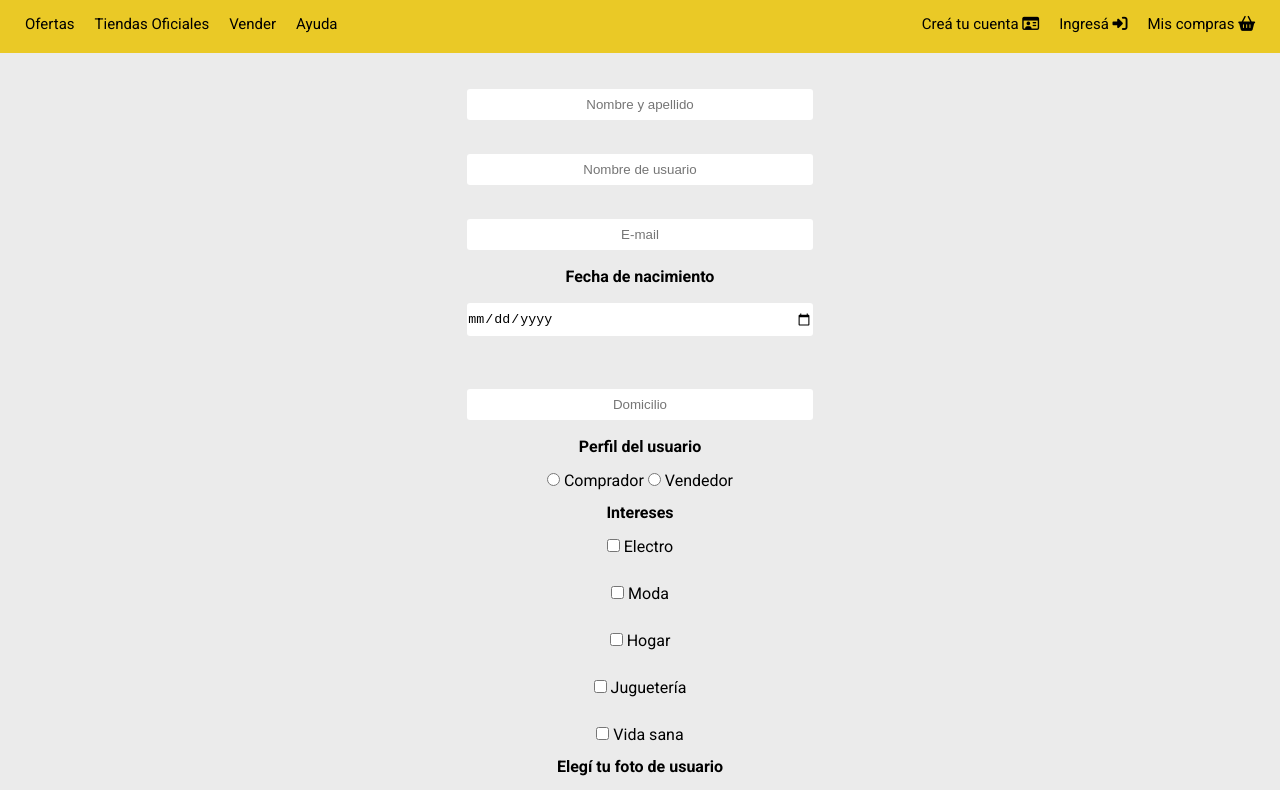
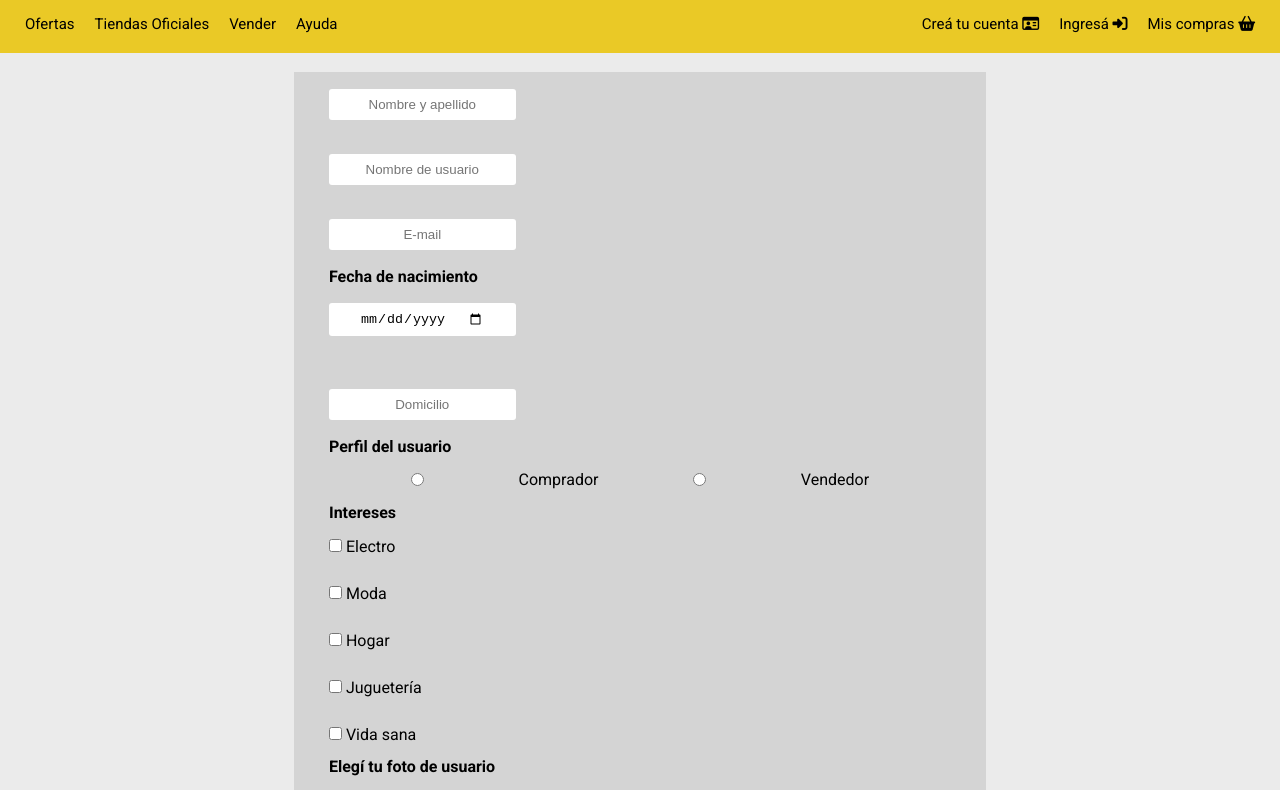
Before and after one commit to MoiZuleta98/Ecommerce-MercadoLiebre-MoisesZuleta, a website: page views/register.html in a window 1280 px wide. Shown: the part 151-941 px from the top of the page. Drawn offline with Linux system fonts and the light colour scheme; files that its build step writes are made by us from their sources.

Commit message:
Modificacion de formulario de registro, mejoramos el flebox en formato mobile phone y tablet

```diff
--- a/public/css/style.css
+++ b/public/css/style.css
@@ -231,11 +231,34 @@ footer .icons-footer{
 
 /*login.html-register.html*/
 
-.login form,
-.register form .register-input_top, .register-input_center,.register-input_bottom{
+.form_register{
+    background-color: #d4d4d4;
     display: flex;
     flex-direction: column;
     flex-wrap: wrap;
+}
+
+.login form,
+.register form .register-input_top, .register-input_center,.register-input_bottom,
+.conteiner-buttons,
+.birth_date,
+.userProfile,
+.interests-h4, .interests,
+.userFile, .inputFile{
+    width: 95%;
+    display: flex;
+    flex-direction: column;
+    flex-wrap: wrap;
+    padding-left: 5%;
+}
+
+div.profile{
+   padding-left: 10%;
+   width: 90%;
+   display: flex;
+   flex-wrap: wrap;
+   justify-content:space-around;
+   align-items: center;
 }
 
 form input, button{
@@ -256,24 +279,16 @@ button.submit-login,
 input[type='text'],
 input[type='password'],
 input[type='email'],
-input[type='date']{
-    padding: 8px 0 ;
+input[type='date'],
+input[type='file']{
+    padding: 8px 5% ;
+
 }
 
 .login form button:hover,
 .register form button:hover{
     background-color: #0022AA;
 }
-
-/*register.html*/
-
-
-
-.register form button.buttons-register{
-    width: 100%;
-}
-
-
 
 
 @media (min-width: 570px){    /*tablet*/
@@ -372,27 +387,17 @@ input[type='date']{
 
     /*Nav register.html*/
 
-    .form_register{
-        text-align: center;
+    main.register{
+        display: flex;
+        flex-wrap: wrap;
+        justify-content: center;
+
     }
 
-    .register form button.buttons-register,
-.login form button,
-input[type='text'],
-input[type='password'],
-input[type='email'],
-input[type='date']{
-    padding: 8px 0 ;
-    width: 45%;
-}
+    form.form_register{
+        width: 60%;
 
-.login form,
-.register form .register-input_top, .register-input_center,.register-input_bottom{
-    display: flex;
-    flex-direction: column;
-    flex-wrap: wrap;
-    align-items: center;
-}
+    }
 
 .login form{
     margin: 65px 0;
--- a/views/register.html
+++ b/views/register.html
@@ -61,7 +61,7 @@
                     <br>
                     <input type="text" name="addres" placeholder="Domicilio">
                 </div>
-                <h4>Perfil del usuario</h4>
+                <h4 class="userProfile">Perfil del usuario</h4>
                 <div class="profile">
                     <input type="radio" name="profile" value="buy" id="buy">
                     <label for="buy">Comprador</label>
@@ -69,7 +69,7 @@
                     <label for="sell">Vendedor</label>
                 </div>
 
-                <h4>Intereses</h4>
+                <h4 class="interests-h4">Intereses</h4>
                 <div class="interests">
                     <div>
                         <input type="checkbox" name="interests" value="a" id="a">
@@ -93,17 +93,17 @@
                     </div>
                 </div>
 
-                <h4>Elegí tu foto de usuario</h4>
-                <input type="file" name="avatar">
+                <h4 class="userFile">Elegí tu foto de usuario</h4>
+                <input class="inputFile" type="file" name="avatar">
                 <div class="register-input_bottom">
                     <input type="password" name="pass" placeholder="Elegí tu contraseña">
                     <input type="password" name="pass_confirm" placeholder="Confirmá tu contraseña">
                 </div>
                 <div class="conteiner-buttons">
-                <button class="buttons-register" type="submit">Enviar</button><br>
+                <button class="buttons-register" type="submit">Enviar</button>
                 <button class="buttons-register" type="reset">Borrar</button>
                 </div>
-                <br>
+
             </form>
         </main>
         <footer>
```
